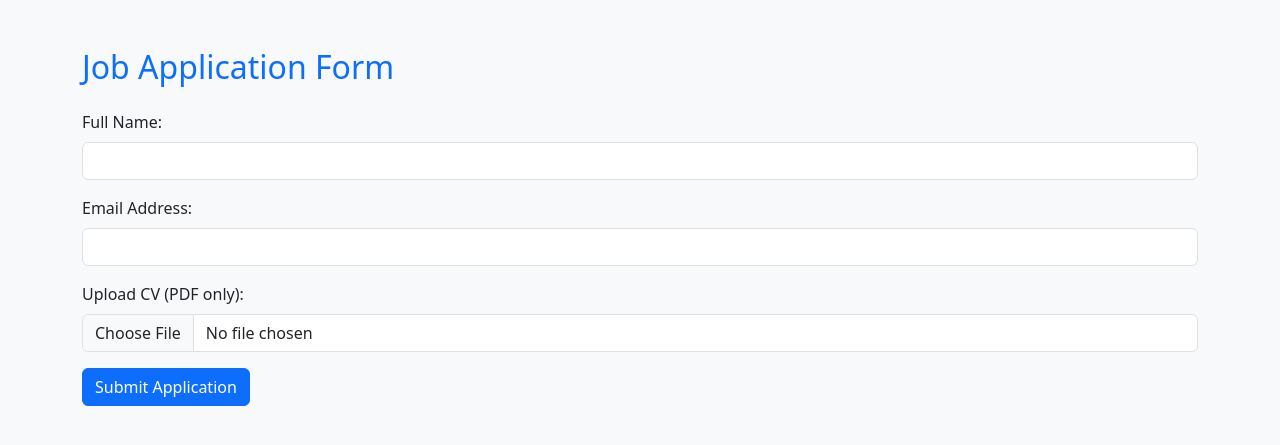
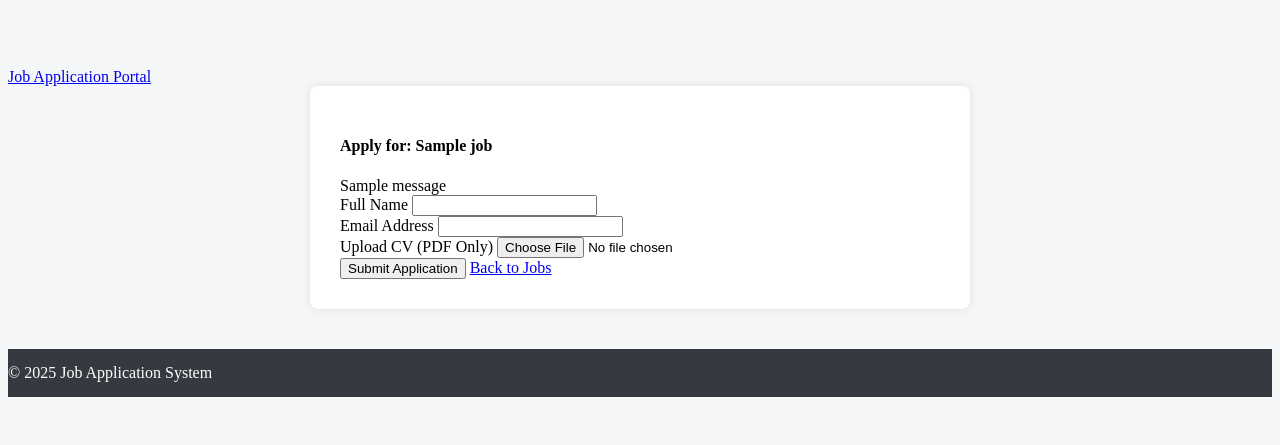
Before and after one commit to bashirubash/AI_Resume_Screening_System, a Flask app: template templates/apply.html in a window 1280 px wide. Shown: the top 445 px of the page. Run offline with Flask 3, Linux system fonts and the light colour scheme; the template is opened without the code that fills it: most values are stand-ins (such as "Sample title", 1, 10 or a date in 2020); one stand-in notice (Sample message) is shown; some libraries are stand-ins or nearby versions.

Commit message:
Update apply.html

```diff
--- a/templates/apply.html
+++ b/templates/apply.html
@@ -3,26 +3,80 @@
 <head>
   <meta charset="UTF-8">
   <title>Apply for Job</title>
-    <link href="https://cdn.jsdelivr.net/npm/bootstrap@5.3.0/dist/css/bootstrap.min.css" rel="stylesheet">
+  <link rel="stylesheet" href="{{ url_for('static', filename='bootstrap.min.css') }}">
+  <style>
+    body {
+      background-color: #f4f6f8;
+      padding-top: 60px;
+    }
+    .form-container {
+      max-width: 600px;
+      margin: auto;
+      background: #fff;
+      padding: 30px;
+      border-radius: 8px;
+      box-shadow: 0 0 10px rgba(0,0,0,0.1);
+    }
+    footer {
+      background-color: #343a40;
+      color: #fff;
+      padding: 15px 0;
+      margin-top: 40px;
+    }
+  </style>
 </head>
-<body class="bg-light">
+<body>
+
+  <!-- Header -->
+  <nav class="navbar navbar-expand-lg navbar-dark bg-dark fixed-top">
+    <div class="container">
+      <a class="navbar-brand" href="{{ url_for('index') }}">Job Application Portal</a>
+    </div>
+  </nav>
+
+  <!-- Application Form -->
   <div class="container mt-5">
-        <h2 class="text-primary mb-4">Job Application Form</h2>
+    <div class="form-container">
+      <h4 class="mb-4">Apply for: <strong>{{ job.title }}</strong></h4>
+
+      {% with messages = get_flashed_messages(with_categories=true) %}
+        {% if messages %}
+          {% for category, message in messages %}
+            <div class="alert alert-{{ category }}">{{ message }}</div>
+          {% endfor %}
+        {% endif %}
+      {% endwith %}
+
       <form method="POST" enctype="multipart/form-data">
         <div class="mb-3">
-                <label class="form-label">Full Name:</label>
-                <input type="text" name="name" class="form-control" required>
+          <label for="name" class="form-label">Full Name</label>
+          <input type="text" class="form-control" name="name" id="name" required>
         </div>
+
         <div class="mb-3">
-                <label class="form-label">Email Address:</label>
-                <input type="email" name="email" class="form-control" required>
+          <label for="email" class="form-label">Email Address</label>
+          <input type="email" class="form-control" name="email" id="email" required>
         </div>
+
         <div class="mb-3">
-                <label class="form-label">Upload CV (PDF only):</label>
-                <input type="file" name="cv" accept=".pdf" class="form-control" required>
+          <label for="cv" class="form-label">Upload CV (PDF Only)</label>
+          <input type="file" class="form-control" name="cv" id="cv" accept=".pdf" required>
         </div>
-            <button type="submit" class="btn btn-primary">Submit Application</button>
+
+        <input type="hidden" name="job_id" value="{{ job.id }}">
+
+        <button type="submit" class="btn btn-success">Submit Application</button>
+        <a href="{{ url_for('index') }}" class="btn btn-secondary">Back to Jobs</a>
       </form>
     </div>
+  </div>
+
+  <!-- Footer -->
+  <footer class="text-center">
+    <div class="container">
+      <span>© 2025 Job Application System</span>
+    </div>
+  </footer>
+
 </body>
 </html>
```
Lines whose indentation alone changed are shown as unchanged.
